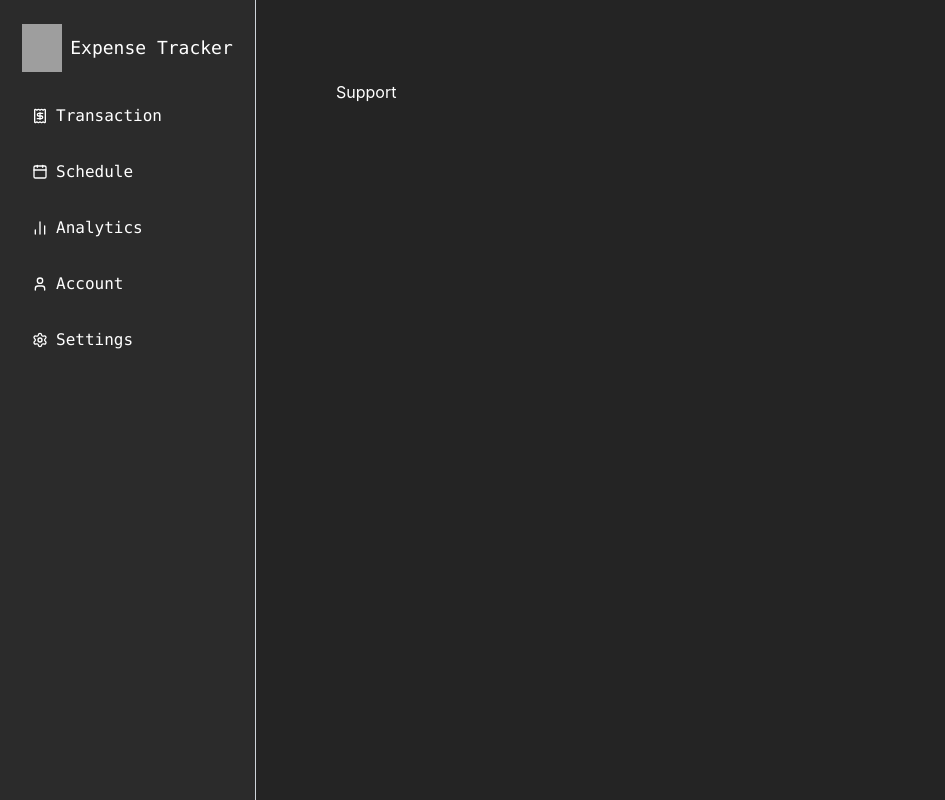
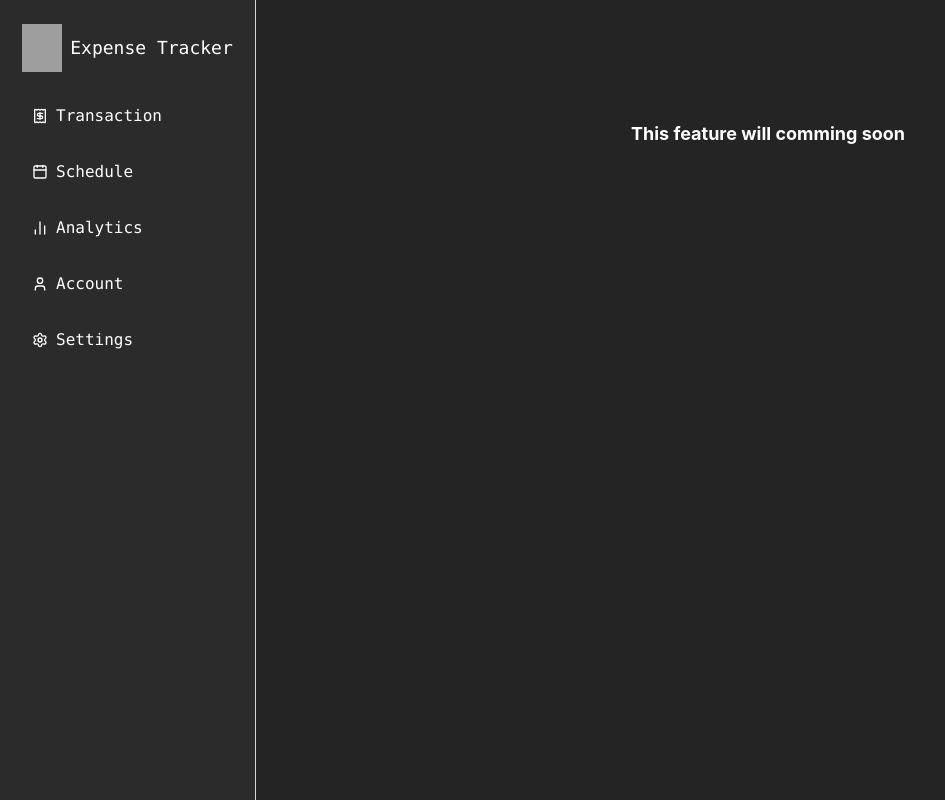
Before and after one commit to Ein-shen/Finance_tracker, a React (Vite) app in the folder client/: page /dashboard/support in a window 1280 px wide. Shown: the whole page, without its empty margins (0-945 px from the left). Built offline with nearby package versions, Linux system fonts and the light colour scheme; no server answers; grey boxes are pictures that could not be loaded.

Commit message:
added change in the support

```diff
--- a/client/src/pages/user/Support.jsx
+++ b/client/src/pages/user/Support.jsx
@@ -2,6 +2,14 @@ import React from 'react'
 
 export const Support = () => {
   return (
-    <div>Support</div>
+        <div>
+      <div>
+        <h1 className='font-bold flex justify-center text-center px-10 py-10 text-lg'>
+          This feature will comming soon
+        </h1>
+
+      </div>
+      </div>
+
   )
 }
```
